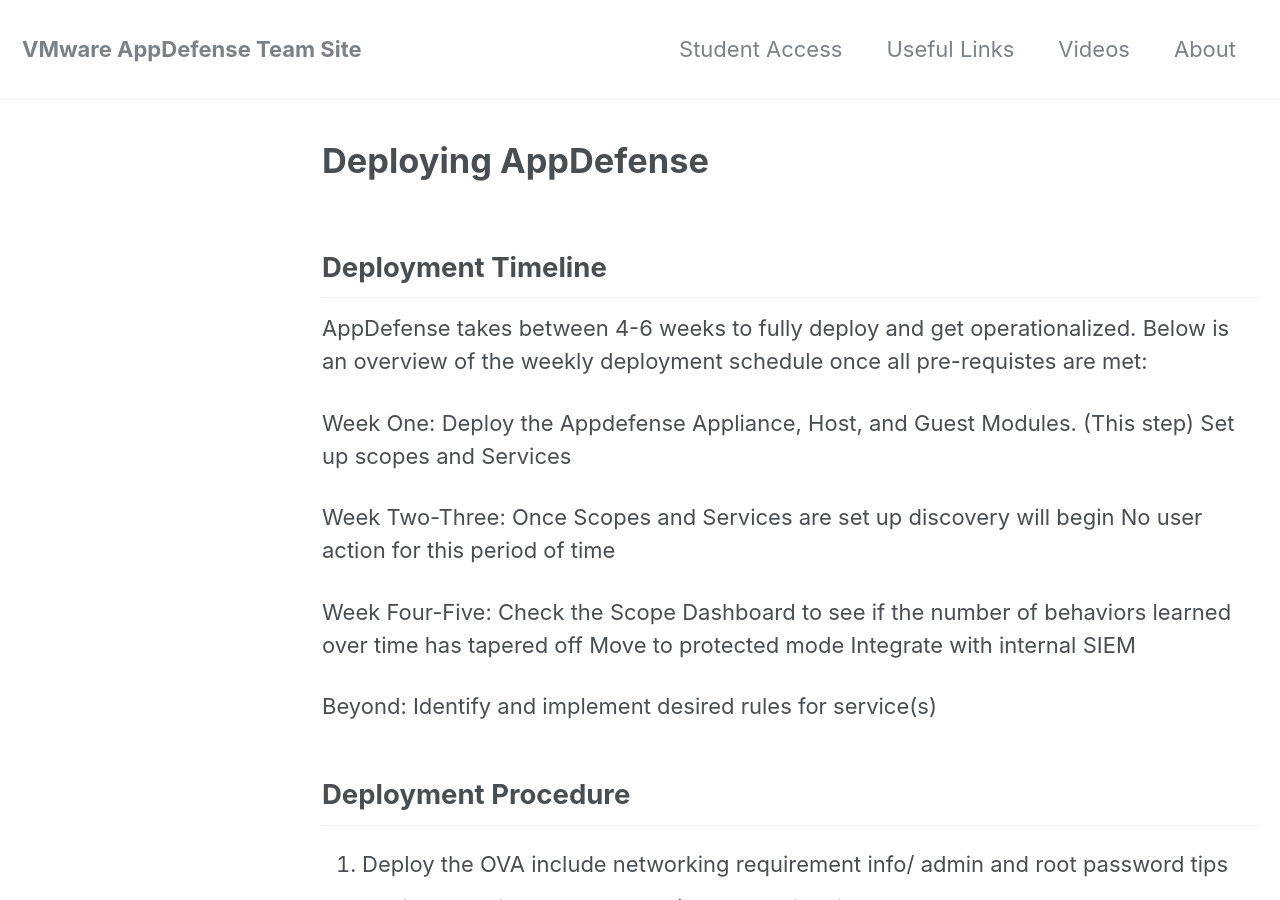
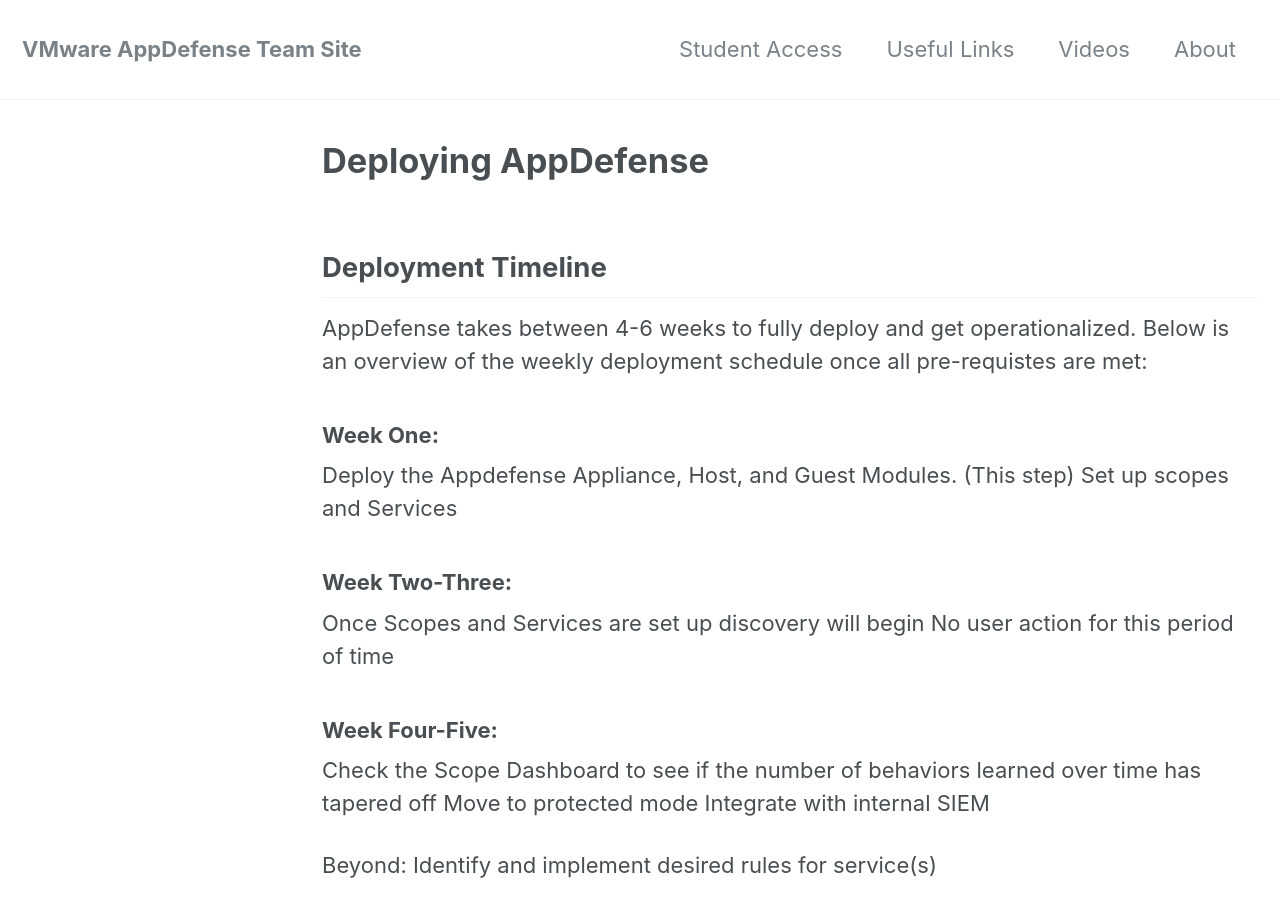
Before and after one commit to vmware-csa-team/AppDefense-Quick-Start-Guide, a Jekyll site: the page built from workshop/2018-06-01-workshop-manual-es.md, in a window 1280 px wide and 900 px high. Built offline with Jekyll 4.4.1, drawn with Linux system fonts in a browser that asks for light colours; nearby versions of some CDN libraries.

Commit message:
text changes

```diff
--- a/workshop/2018-06-01-workshop-manual-es.md
+++ b/workshop/2018-06-01-workshop-manual-es.md
@@ -11,15 +11,15 @@
 
 AppDefense takes between 4-6 weeks to fully deploy and get operationalized. Below is an overview of the weekly deployment schedule once all pre-requistes are met:
 
-Week One:
+### Week One:
 Deploy the Appdefense Appliance, Host,  and Guest Modules. (This step)
 Set up scopes and Services
 
-Week Two-Three:
+### Week Two-Three:
 Once Scopes and Services are set up discovery will begin
 No user action for this period of time
 
-Week Four-Five:
+### Week Four-Five:
 Check the Scope Dashboard to see if the number of behaviors learned over time has tapered off
 Move to protected mode
 Integrate with internal SIEM
```
Also changed, not shown: workshop/2019-07-08-workshop-manual-jp.md (+8 -8 lines).
